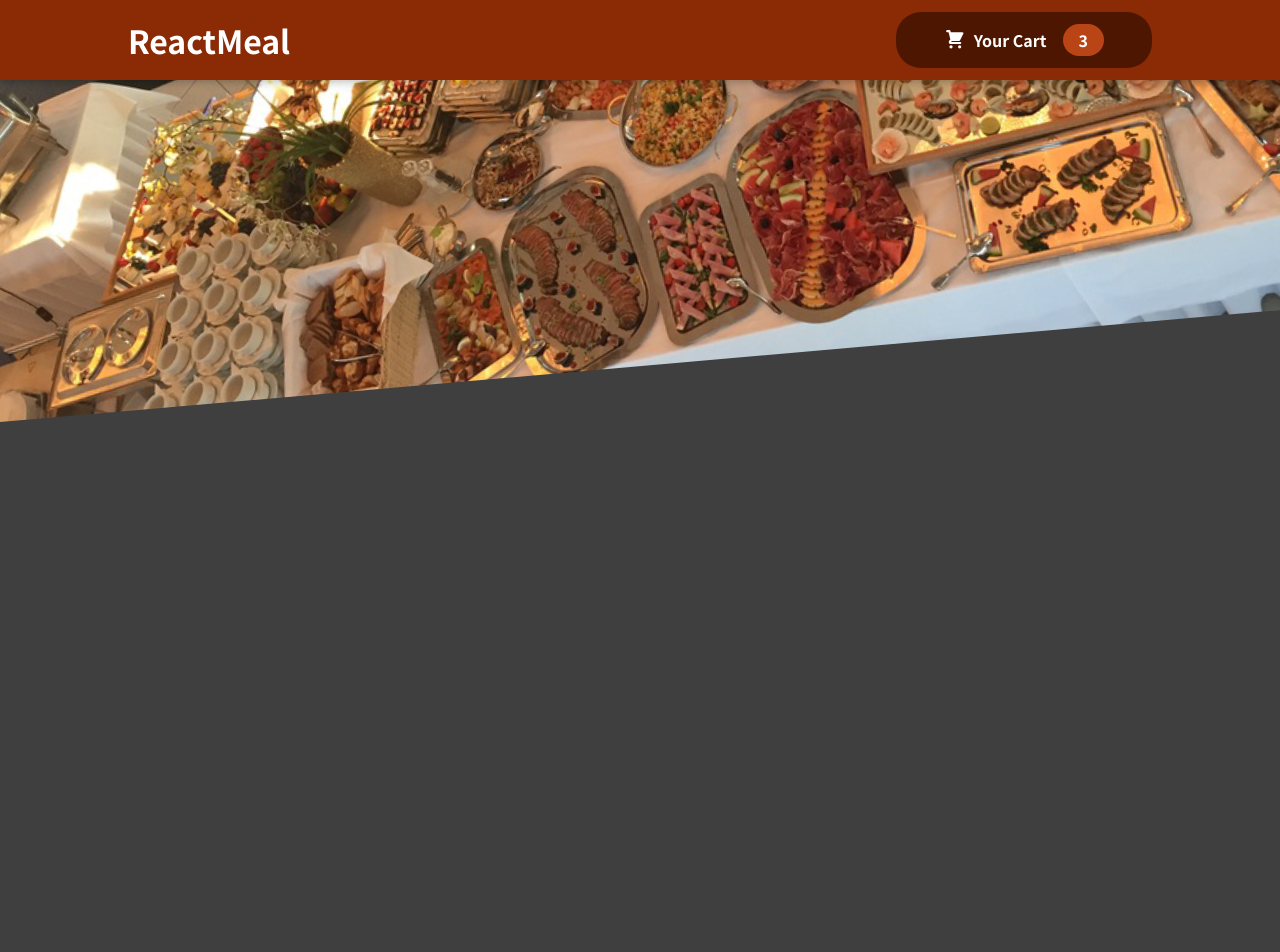
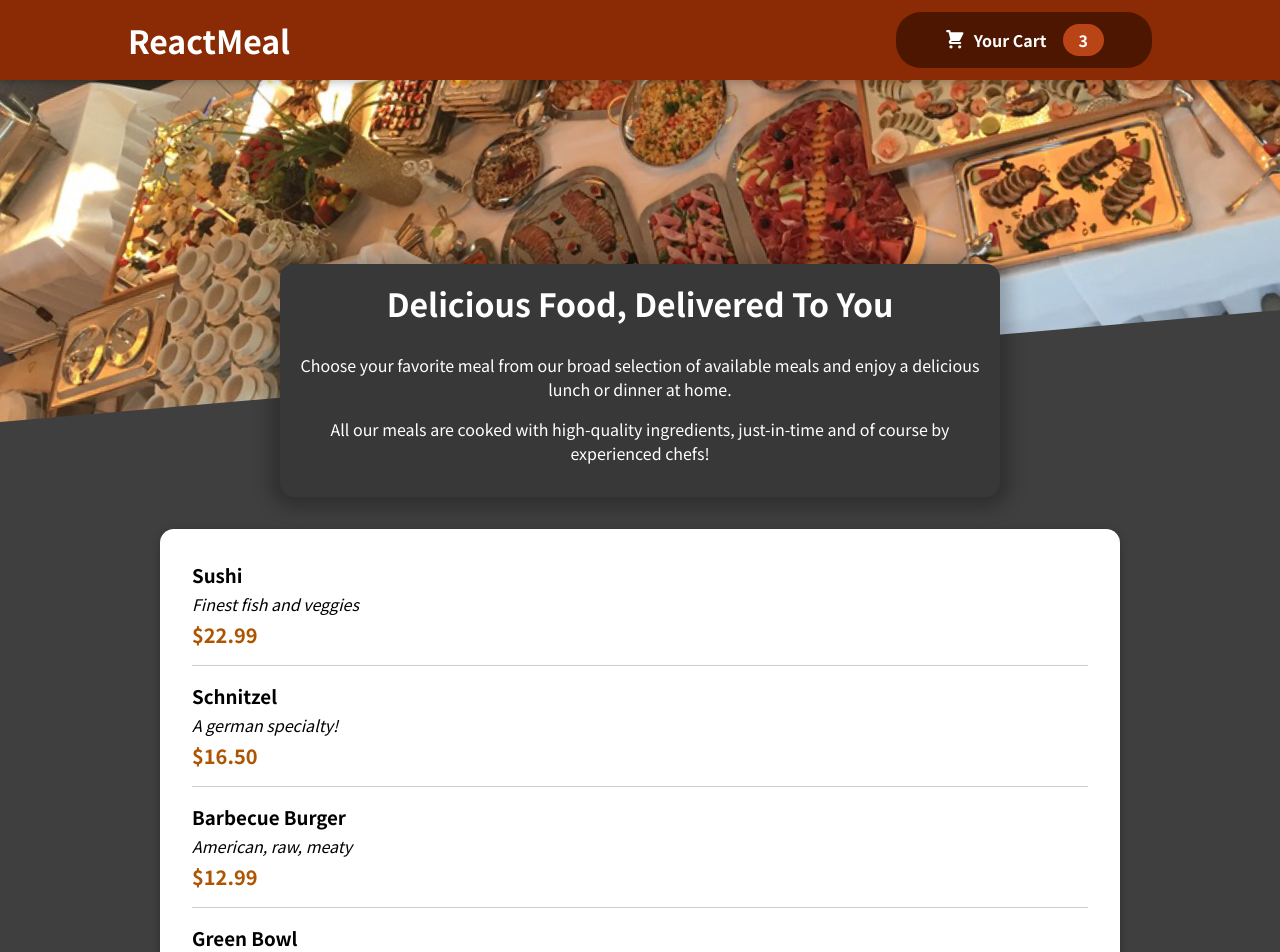
Before and after one commit to multida/react-complete-guide, a React (Create React App) app: page / in a window 1280 px wide. Shown: the top 952 px of the page. Before the commit the page ends 800 px from the top, so only its background shows below. Built offline with nearby package versions, Linux system fonts and the light colour scheme.

Commit message:
🚧 음식 항목 컴포넌트를 만들었다!

```diff
--- a/src/App.js
+++ b/src/App.js
@@ -1,10 +1,14 @@
 import React, { Fragment } from "react";
 import Header from "./components/Layout/Header";
+import Meals from "./components/Meals/Meals";
 
 function App() {
   return (
     <Fragment>
       <Header />
+      <main>
+        <Meals />
+      </main>
     </Fragment>
   );
 }
--- /dev/null
+++ b/src/components/Meals/AvailableMeals.js
@@ -0,0 +1,52 @@
+import React from "react";
+
+import Card from "../UI/Card";
+import classes from "./AvailableMeals.module.css";
+import MealItem from "./MealItem/MealItem";
+
+const DUMMY_MEALS = [
+  {
+    id: "m1",
+    name: "Sushi",
+    description: "Finest fish and veggies",
+    price: 22.99,
+  },
+  {
+    id: "m2",
+    name: "Schnitzel",
+    description: "A german specialty!",
+    price: 16.5,
+  },
+  {
+    id: "m3",
+    name: "Barbecue Burger",
+    description: "American, raw, meaty",
+    price: 12.99,
+  },
+  {
+    id: "m4",
+    name: "Green Bowl",
+    description: "Healthy...and green...",
+    price: 18.99,
+  },
+];
+
+const AvailableMeals = (props) => {
+  const mealsList = DUMMY_MEALS.map((meal) => (
+    <MealItem
+      key={meal.id}
+      name={meal.name}
+      description={meal.description}
+      price={meal.price}
+    />
+  ));
+  return (
+    <section className={classes.meals}>
+      <Card>
+        <ul className={classes.ul}>{mealsList}</ul>
+      </Card>
+    </section>
+  );
+};
+
+export default AvailableMeals;
--- /dev/null
+++ b/src/components/Meals/AvailableMeals.module.css
@@ -0,0 +1,24 @@
+.meals {
+  max-width: 60rem;
+  width: 90%;
+  margin: 2rem auto;
+  animation: meals-appear 1s ease-out forwards;
+}
+
+.meals ul {
+  list-style: none;
+  margin: 0;
+  padding: 0;
+}
+
+@keyframes meals-appear {
+  from {
+    opacity: 0;
+    transform: translateY(3rem);
+  }
+
+  to {
+    opacity: 1;
+    transform: translateY(0);
+  }
+}
--- /dev/null
+++ b/src/components/Meals/MealItem/MealItem.js
@@ -0,0 +1,18 @@
+import React from "react";
+import classes from "./MealItem.module.css";
+
+const MealItem = (props) => {
+  const price = `$${props.price.toFixed(2)}`; //항상 소수점 이하 두자리까지만 렌더링
+  return (
+    <li className={classes.meal}>
+      <div>
+        <h3>{props.name}</h3>
+        <div className={classes.description}>{props.description}</div>
+        <div className={classes.price}>{price}</div>
+      </div>
+      <div></div>
+    </li>
+  );
+};
+
+export default MealItem;
--- /dev/null
+++ b/src/components/Meals/MealItem/MealItem.module.css
@@ -0,0 +1,22 @@
+.meal {
+  display: flex;
+  justify-content: space-between;
+  margin: 1rem;
+  padding-bottom: 1rem;
+  border-bottom: 1px solid #ccc;
+}
+
+.meal h3 {
+  margin: 0 0 0.25rem 0;
+}
+
+.description {
+  font-style: italic;
+}
+
+.price {
+  margin-top: 0.25rem;
+  font-weight: bold;
+  color: #ad5502;
+  font-size: 1.25rem;
+}
--- /dev/null
+++ b/src/components/Meals/Meals.js
@@ -0,0 +1,14 @@
+import React, { Fragment } from "react";
+import MealsSummary from "./MealsSummary";
+import AvailableMeals from "./AvailableMeals";
+
+const Meals = () => {
+  return (
+    <Fragment>
+      <MealsSummary />
+      <AvailableMeals />
+    </Fragment>
+  );
+};
+
+export default Meals;
--- /dev/null
+++ b/src/components/Meals/MealsSummary.js
@@ -0,0 +1,21 @@
+import React from "react";
+
+import classes from "./MealsSummary.module.css";
+
+const MealsSummary = () => {
+  return (
+    <section className={classes.summary}>
+      <h2>Delicious Food, Delivered To You</h2>
+      <p>
+        Choose your favorite meal from our broad selection of available meals
+        and enjoy a delicious lunch or dinner at home.
+      </p>
+      <p>
+        All our meals are cooked with high-quality ingredients, just-in-time and
+        of course by experienced chefs!
+      </p>
+    </section>
+  );
+};
+
+export default MealsSummary;
--- /dev/null
+++ b/src/components/Meals/MealsSummary.module.css
@@ -0,0 +1,18 @@
+.summary {
+  text-align: center;
+  max-width: 45rem;
+  width: 90%;
+  margin: auto;
+  margin-top: -10rem;
+  position: relative;
+  background-color: #383838;
+  color: white;
+  border-radius: 14px;
+  padding: 1rem;
+  box-shadow: 0 1px 18px 10px rgba(0, 0, 0, 0.25);
+}
+
+.summary h2 {
+  font-size: 2rem;
+  margin-top: 0;
+}
--- /dev/null
+++ b/src/components/UI/Card.js
@@ -0,0 +1,9 @@
+import React from "react";
+
+import classes from "./Card.module.css";
+
+const Card = (props) => {
+  return <div className={classes.card}>{props.children}</div>;
+};
+
+export default Card;
--- /dev/null
+++ b/src/components/UI/Card.module.css
@@ -0,0 +1,6 @@
+.card {
+  padding: 1rem;
+  box-shadow: 0 2px 8px rgba(0, 0, 0, 0.25);
+  border-radius: 14px;
+  background-color: white;
+}
```
Also changed, not shown: src/components/Meals/Meals.module.css (added).
